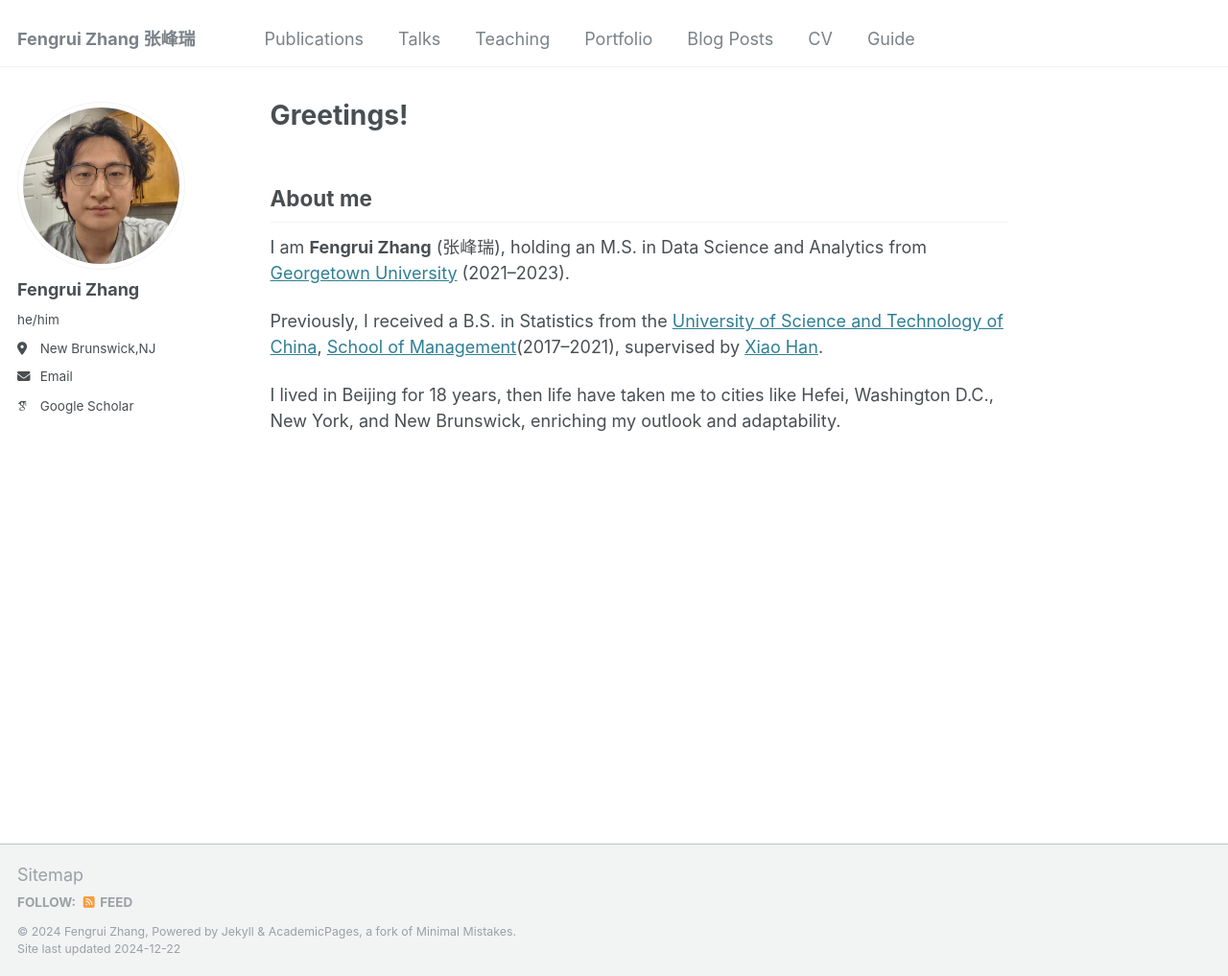
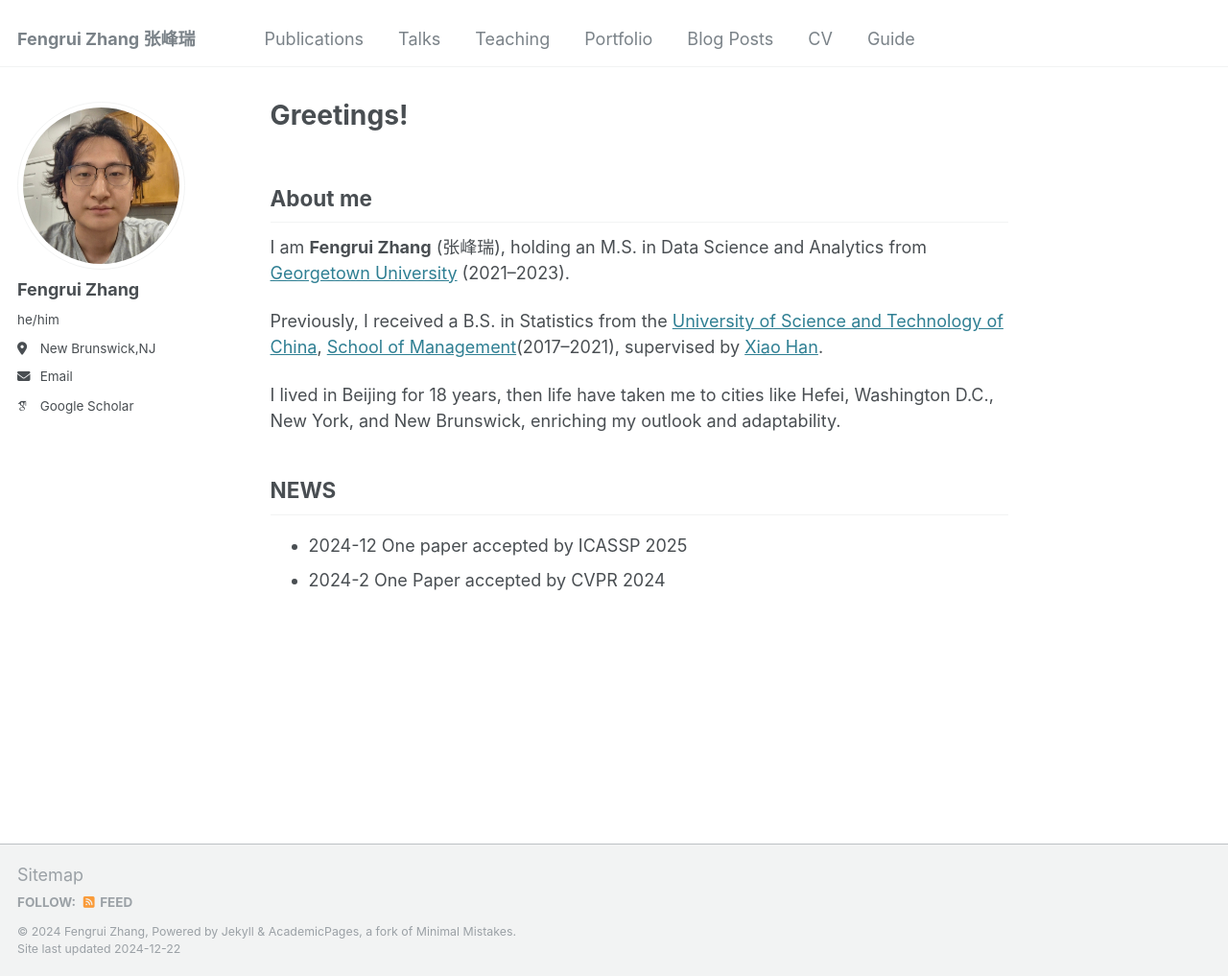
Before and after one commit to fengrui-z/fengrui-z.github.io, a Jekyll site: the page built from _pages/about.md, in a window 1280 px wide and 1017 px high. Shown: the whole window at 96% size. Built offline with Jekyll 4.4.1, drawn with Linux system fonts in a browser that asks for light colours; some web fonts are replaced; a file with an impossible date is left out.

Commit message:
updated news

```diff
--- a/_pages/about.md
+++ b/_pages/about.md
@@ -13,3 +13,9 @@ I am **Fengrui Zhang** (张峰瑞), holding an M.S. in Data Science and Analytic
 Previously, I received a B.S. in Statistics from the [University of Science and Technology of China](https://en.ustc.edu.cn/), [School of Management](https://en.business.ustc.edu.cn/main.htm)(2017–2021), supervised by [Xiao Han](https://bs.ustc.edu.cn/english/profile-652.html).
 
 I lived in Beijing for 18 years, then life have taken me to cities like Hefei, Washington D.C., New York, and New Brunswick, enriching my outlook and adaptability.
+
+
+## NEWS
+
+- 2024-12 One paper accepted by ICASSP 2025
+- 2024-2 One Paper accepted by CVPR 2024
```
